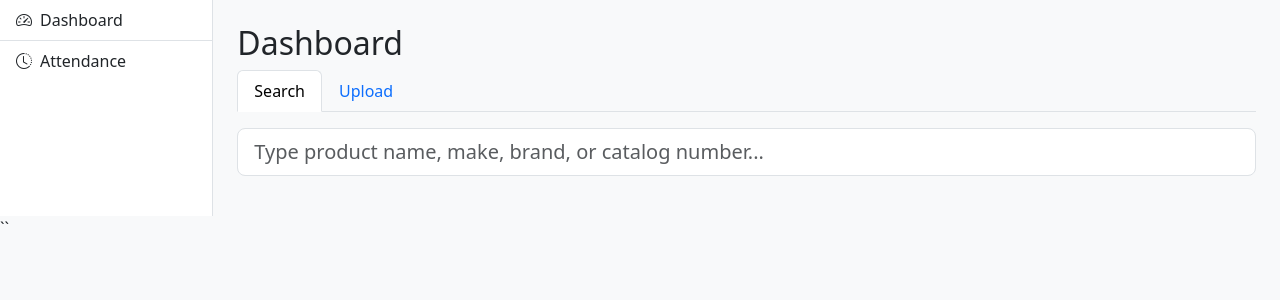
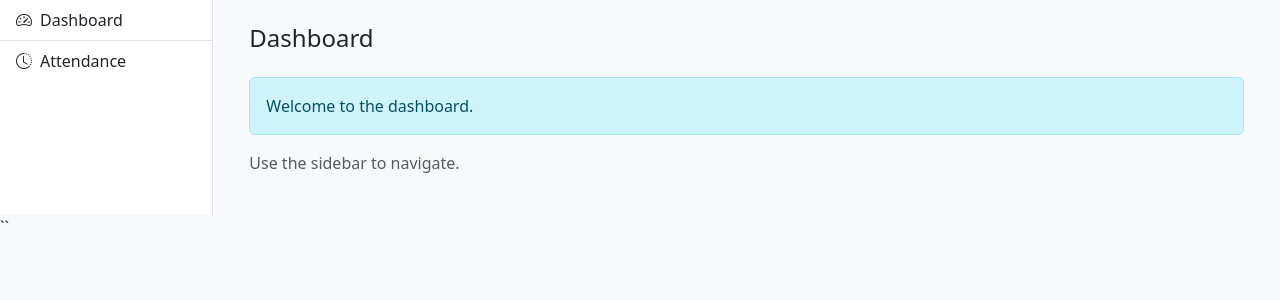
Before and after one commit to psychicloop/EduDAP-CRM, a Flask app: page /app/dashboard in a window 1280 px wide. Shown: the part 56-356 px from the top of the page. Run offline with Flask 3, Linux system fonts and the light colour scheme; the visitor is signed in with stand-in values (Sample User, id 1).

Commit message:
Update dashboard.html

```diff
--- a/edudap-office/app/templates/dashboard.html
+++ b/edudap-office/app/templates/dashboard.html
@@ -1,51 +1,11 @@
 
-{% extends 'base.html' %}
+<!-- edudap-office/app/templates/dashboard.html -->
+{% extends "base.html" %}
+{% block title %}Dashboard · EDUDAP CRM{% endblock %}
 {% block content %}
-<h2>Dashboard</h2>
-<ul class="nav nav-tabs" id="searchTab" role="tablist">
-  <li class="nav-item" role="presentation">
-    <button class="nav-link active" id="tab-search" data-bs-toggle="tab" data-bs-target="#pane-search" type="button" role="tab">Search</button>
-  </li>
-  <li class="nav-item" role="presentation">
-    <button class="nav-link" id="tab-upload" data-bs-toggle="tab" data-bs-target="#pane-upload" type="button" role="tab">Upload</button>
-  </li>
-</ul>
-<div class="tab-content pt-3">
-  <div class="tab-pane fade show active" id="pane-search" role="tabpanel">
-    <div class="mb-3">
-      <input id="smart-search" class="form-control form-control-lg" placeholder="Type product name, make, brand, or catalog number..." />
-    </div>
-    <ul id="search-results" class="list-group"></ul>
-  </div>
-  <div class="tab-pane fade" id="pane-upload" role="tabpanel">
-    <form method="post" action="{{ url_for('portal.upload_file') }}" enctype="multipart/form-data">
-      <div class="mb-3">
-        <label class="form-label">Upload CSV / XLSX / PDF</label>
-        <input class="form-control" type="file" name="file" accept=".csv,.xlsx,.xls,.pdf" required />
-      </div>
-      <button class="btn btn-primary" type="submit">Upload & Index</button>
-    </form>
-  </div>
+<div class="container-fluid">
+  <h1 class="h4 mb-4">Dashboard</h1>
+  <div class="alert alert-info">Welcome to the dashboard.</div>
+  <p class="text-muted">Use the sidebar to navigate.</p>
 </div>
-<script>
-const input = document.getElementById('smart-search');
-const list = document.getElementById('search-results');
-let t;
-input.addEventListener('input', () => {
-  clearTimeout(t);
-  const q = input.value.trim();
-  t = setTimeout(async () => {
-    if (q.length < 2) { list.innerHTML = ''; return; }
-    const r = await fetch(`{{ url_for('portal.api_search') }}?q=` + encodeURIComponent(q));
-    const data = await r.json();
-    list.innerHTML = '';
-    data.results.forEach(x => {
-      const li = document.createElement('li');
-      li.className = 'list-group-item';
-      li.innerHTML = `<strong>${x.item_description||''}</strong><br><small>${x.make||''} ${x.brand||''} ${x.cat_no||''} ${x.rate||''}</small>`;
-      list.appendChild(li);
-    });
-  }, 250);
-});
-</script>
 {% endblock %}
```
